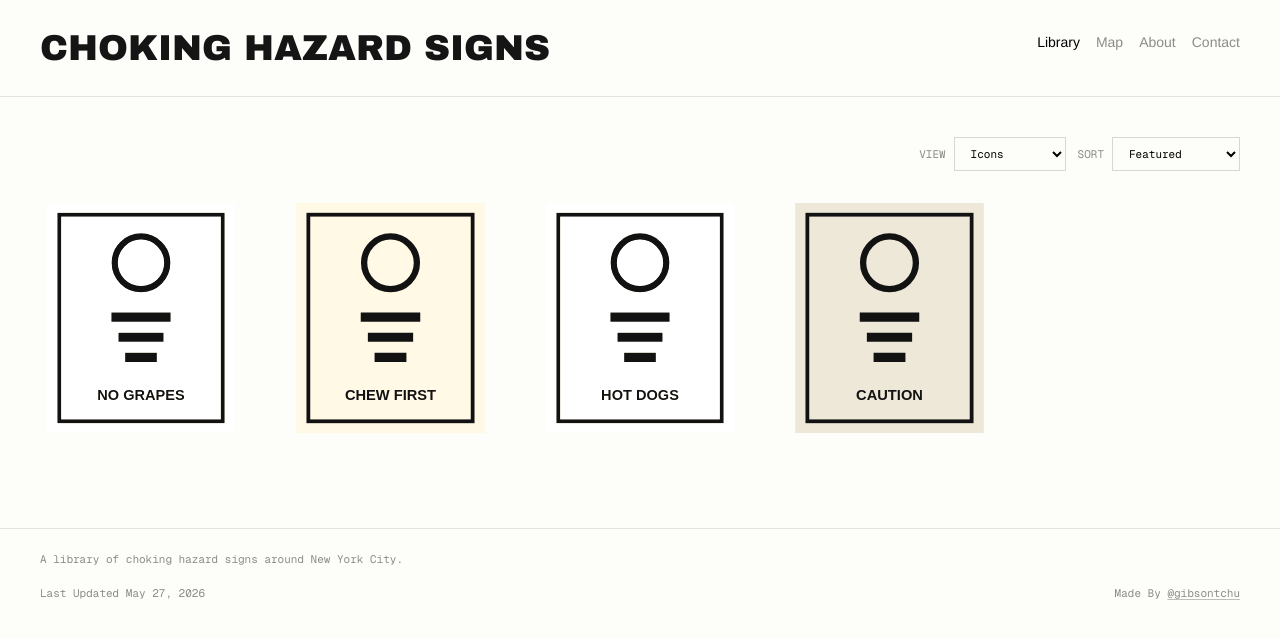
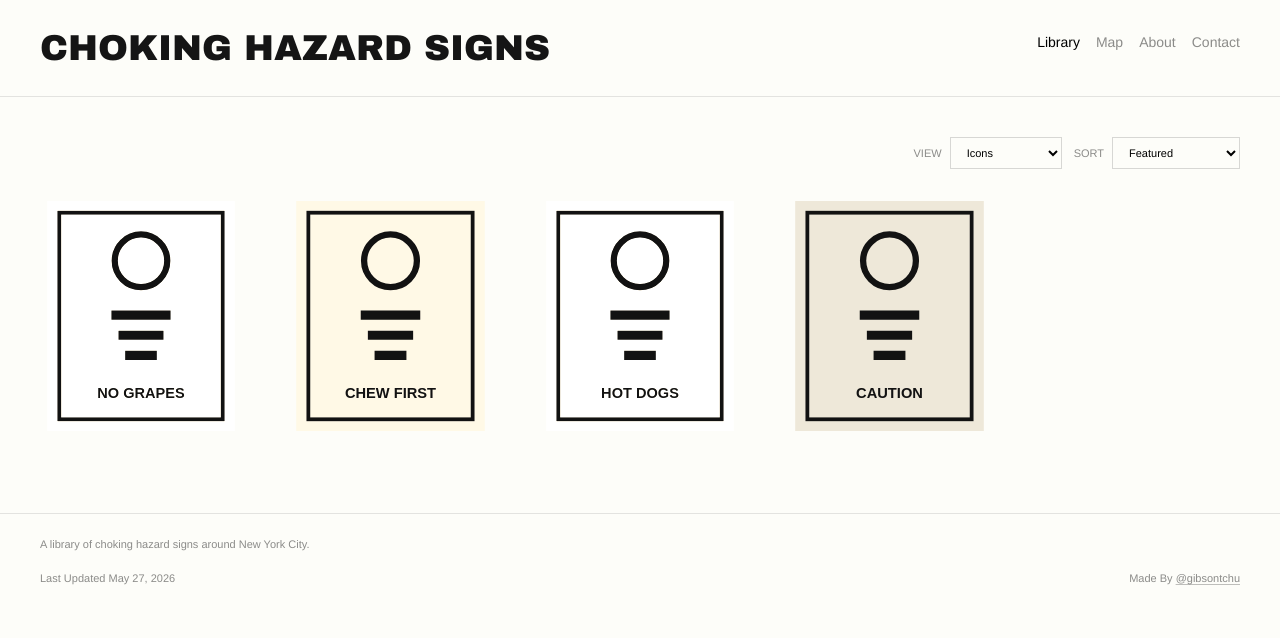
Before and after one commit to gibsonchu/swallow-this, a Next.js app: page / in a window 1280 px wide. Shown: the top 638 px of the page. Built offline with nearby package versions, Linux system fonts and the light colour scheme.

Commit message:
Use Helvetica for interface typography

```diff
--- a/app/about/page.tsx
+++ b/app/about/page.tsx
@@ -8,6 +8,8 @@ export default function AboutPage() {
       <SiteHeader active="about" />
 
       <article className="mx-auto mb-24 max-w-3xl px-4 py-10 text-[19px] leading-8 text-black/80 md:mb-36 md:px-7">
+        <h1 className="mb-8 text-4xl font-semibold tracking-normal text-black md:text-5xl">About</h1>
+
         <p>
           In 1978, New York City passed a law requiring restaurants to publicly display instructions for helping someone who is choking. Today, the regulation lives on in New York City Administrative Code § 17-172:
         </p>
--- a/app/admin/page.tsx
+++ b/app/admin/page.tsx
@@ -17,7 +17,7 @@ export default async function AdminPage() {
           method="post"
         >
           <div>
-            <h1 className="display-title text-2xl leading-none">Choking Hazard Signs Admin</h1>
+            <h1 className="text-2xl font-semibold leading-none">Choking Hazard Signs Admin</h1>
             <p className="mt-1 text-sm text-black/55">Enter the index password.</p>
           </div>
           <label className="grid gap-1 text-sm">
@@ -36,7 +36,7 @@ export default async function AdminPage() {
     <main className="min-h-screen bg-[#fdfdf9] px-4 py-5 text-[#151515] md:px-7">
       <header className="mb-8 flex flex-wrap items-end justify-between gap-3 border-b border-black/10 pb-5">
         <div>
-          <Link href="/" className="display-title block text-3xl leading-none">
+          <Link href="/" className="block text-3xl font-semibold leading-none">
             Choking Hazard Signs Admin
           </Link>
           <p className="mt-2 text-sm text-black/55">Upload, annotate, edit, and publish signs.</p>
--- a/app/contact/page.tsx
+++ b/app/contact/page.tsx
@@ -5,7 +5,9 @@ export default function ContactPage() {
     <main className="min-h-screen bg-[#fdfdf9] text-[#151515]">
       <SiteHeader active="contact" />
 
-      <article className="mx-auto mb-28 max-w-3xl px-4 py-10 text-[22px] leading-9 text-black/80 md:mb-40 md:px-7 md:text-[26px] md:leading-10">
+      <article className="mx-auto mb-28 max-w-3xl px-4 py-10 text-[19px] leading-8 text-black/80 md:mb-40 md:px-7">
+        <h1 className="mb-8 text-4xl font-semibold tracking-normal text-black md:text-5xl">Contact</h1>
+
         <p>
           Do you have a sign you&apos;d like to include in the library or know the designer for a sign? Reach out to me{" "}
           <a className="underline decoration-black/25 underline-offset-4 hover:text-black" href="https://x.com/gibsontchu" target="_blank" rel="noreferrer">
--- a/app/globals.css
+++ b/app/globals.css
@@ -10,7 +10,7 @@
   --color-background: var(--background);
   --color-foreground: var(--foreground);
   --font-sans: Helvetica, Arial, ui-sans-serif, system-ui, sans-serif;
-  --font-mono: "Geist Mono", "Geist Mono Fallback", ui-monospace, monospace;
+  --font-mono: Helvetica, Arial, ui-sans-serif, system-ui, sans-serif;
   --font-display: "Archivo Black", "Arial Black", ui-sans-serif, system-ui, sans-serif;
 }
 
--- a/app/layout.tsx
+++ b/app/layout.tsx
@@ -1,12 +1,7 @@
 import type { Metadata } from "next";
-import { Archivo_Black, Geist_Mono } from "next/font/google";
+import { Archivo_Black } from "next/font/google";
 import Link from "next/link";
 import "./globals.css";
-
-const geistMono = Geist_Mono({
-  variable: "--font-geist-mono",
-  subsets: ["latin"],
-});
 
 const archivoBlack = Archivo_Black({
   variable: "--font-archivo-black",
@@ -27,11 +22,11 @@ export default function RootLayout({
   return (
     <html
       lang="en"
-      className={`${geistMono.variable} ${archivoBlack.variable} h-full`}
+      className={`${archivoBlack.variable} h-full`}
     >
       <body className="min-h-full antialiased">
         {children}
-        <footer className="border-t border-black/10 bg-[#fdfdf9] px-5 py-5 font-mono text-[11px] text-black/45 md:px-10">
+        <footer className="border-t border-black/10 bg-[#fdfdf9] px-5 py-5 text-[11px] text-black/45 md:px-10">
           <p className="mb-4 max-w-sm leading-5">
             A library of choking hazard signs around New York City.
           </p>
--- a/components/ArchiveExplorer.tsx
+++ b/components/ArchiveExplorer.tsx
@@ -131,7 +131,7 @@ export function ArchiveExplorer({ signs }: { signs: SignRecord[] }) {
                   imageClassName="archive-image object-contain object-center transition group-hover:scale-[1.01]"
                 />
                 <span className="text-center">
-                  <span className="display-title block text-xl leading-none">{selectedGallerySign.restaurant_name || "Unknown Restaurant"}</span>
+                  <span className="block text-xl font-semibold leading-none">{selectedGallerySign.restaurant_name || "Unknown Restaurant"}</span>
                   <span className="mt-1 block font-mono text-[11px] uppercase text-black/45">
                     {[selectedGallerySign.borough, selectedGallerySign.date_visited || selectedGallerySign.date_collected].filter(Boolean).join(" / ") || "Unlabeled"}
                   </span>
--- a/components/SignCard.tsx
+++ b/components/SignCard.tsx
@@ -21,7 +21,7 @@ export function SignCard({ sign, onSelect, priority = false }: { sign: SignRecor
         imageClassName="archive-image object-contain object-center drop-shadow-sm transition duration-200 group-hover:scale-[1.04]"
       />
       <div className="pt-3 text-[12px] leading-tight opacity-0 transition duration-200 group-hover:opacity-100 group-focus:opacity-100">
-        <p className="display-title text-[13px] leading-none text-black">{label}</p>
+        <p className="text-[13px] font-semibold leading-none text-black">{label}</p>
         <p className="mt-1 font-mono text-[10px] uppercase tracking-normal text-black/55">
           {[sign.borough, dateVisited].filter(Boolean).join(" / ") || "Date unknown"}
         </p>
--- a/components/SignModal.tsx
+++ b/components/SignModal.tsx
@@ -94,7 +94,7 @@ export function SignModal({
             <p className="font-mono text-[11px] uppercase text-black/45">
               {index + 1} / {total}
             </p>
-            <h2 className="display-title mt-4 break-words text-2xl leading-[0.95]">{sign.restaurant_name || "Unknown Restaurant"}</h2>
+            <h2 className="mt-4 break-words text-2xl font-semibold leading-[0.95]">{sign.restaurant_name || "Unknown Restaurant"}</h2>
           </div>
           <dl className="grid min-w-0 gap-px overflow-hidden border border-black/10 text-sm">
             {metadata.map(([label, value]) => (
```
